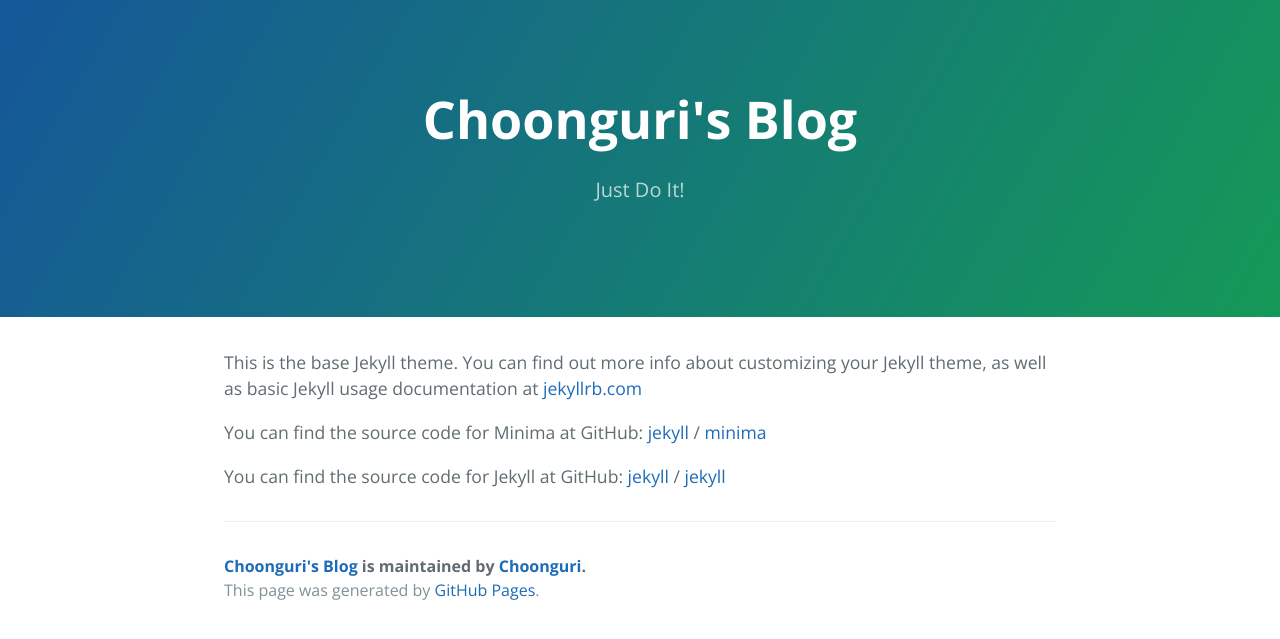
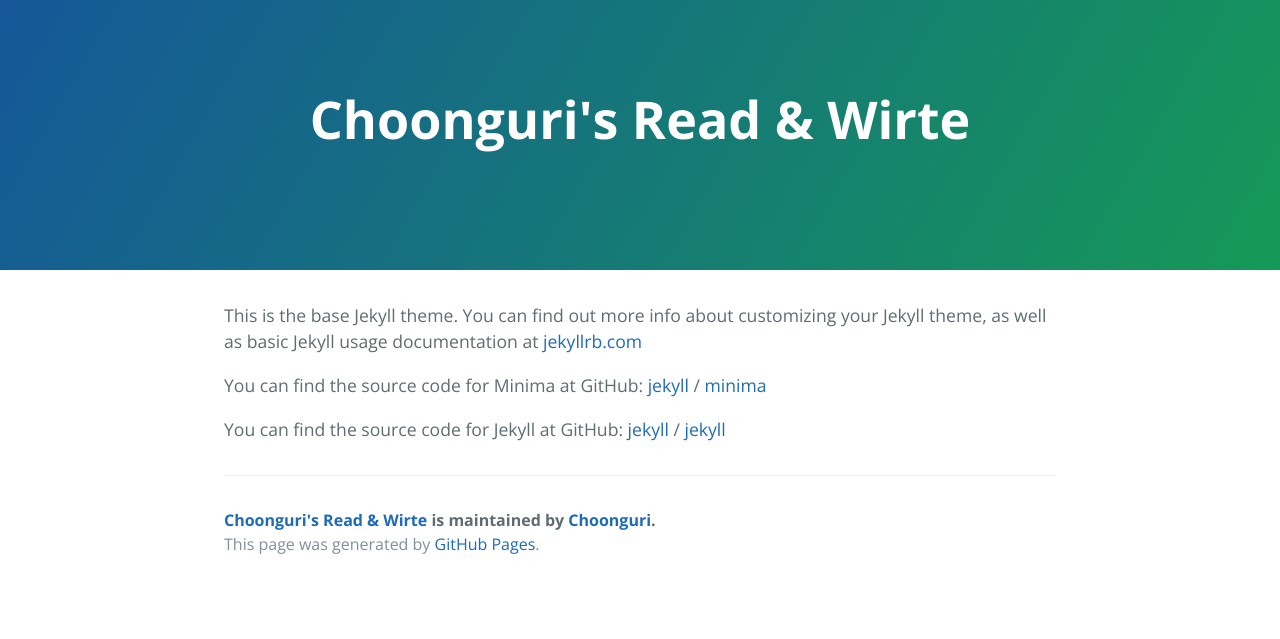
Before and after one commit to choonguri/choonguri.github.io, a Jekyll site: the page built from about.md, in a window 1280 px wide. Shown: the top 639 px of the page. Built offline with Jekyll 4.4.1, drawn with Linux system fonts in a browser that asks for light colours.

Commit message:
Update _config.yml

```diff
--- a/_config.yml
+++ b/_config.yml
@@ -1,6 +1,6 @@
 # Setup
-title:        Choonguri's Blog
-tagline:      Just Do It!
+title:        Choonguri's Read & Wirte
+tagline:      ""
 baseurl:      ""
 paginate:     5
 
```
